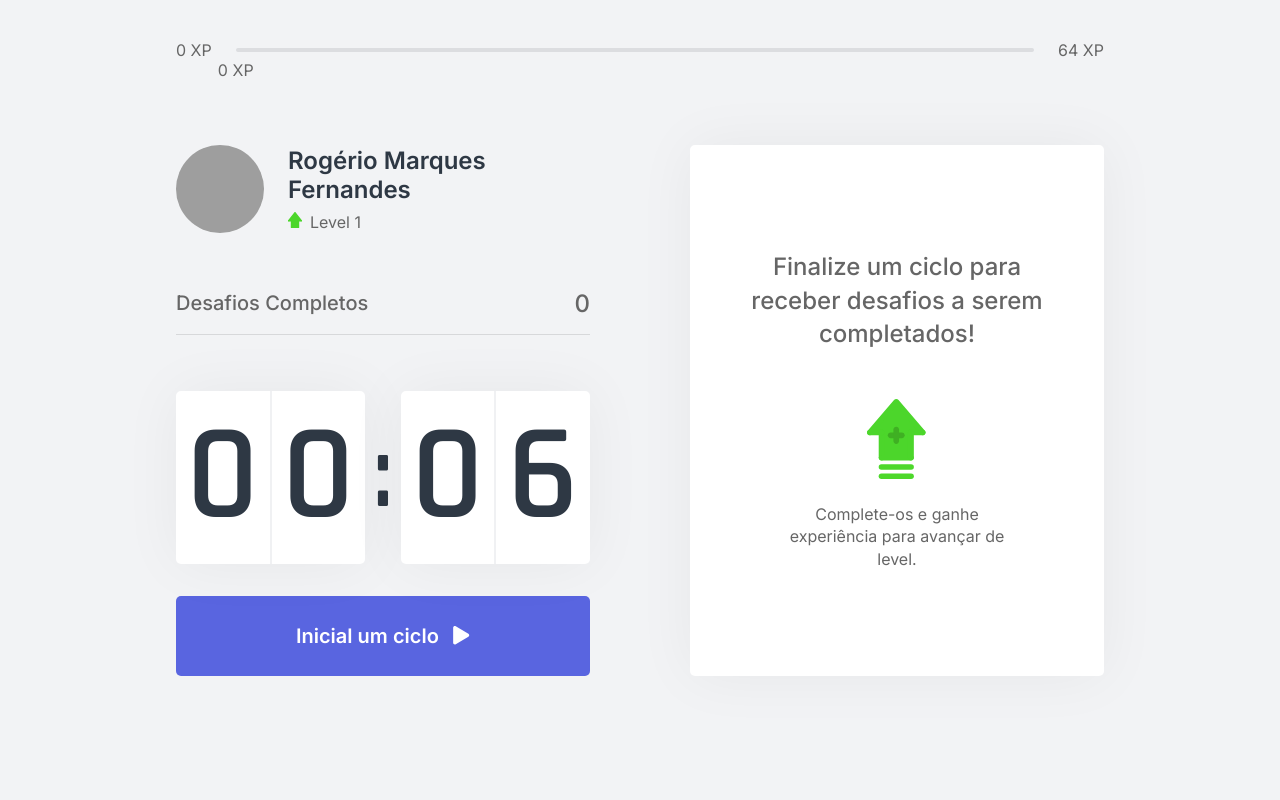
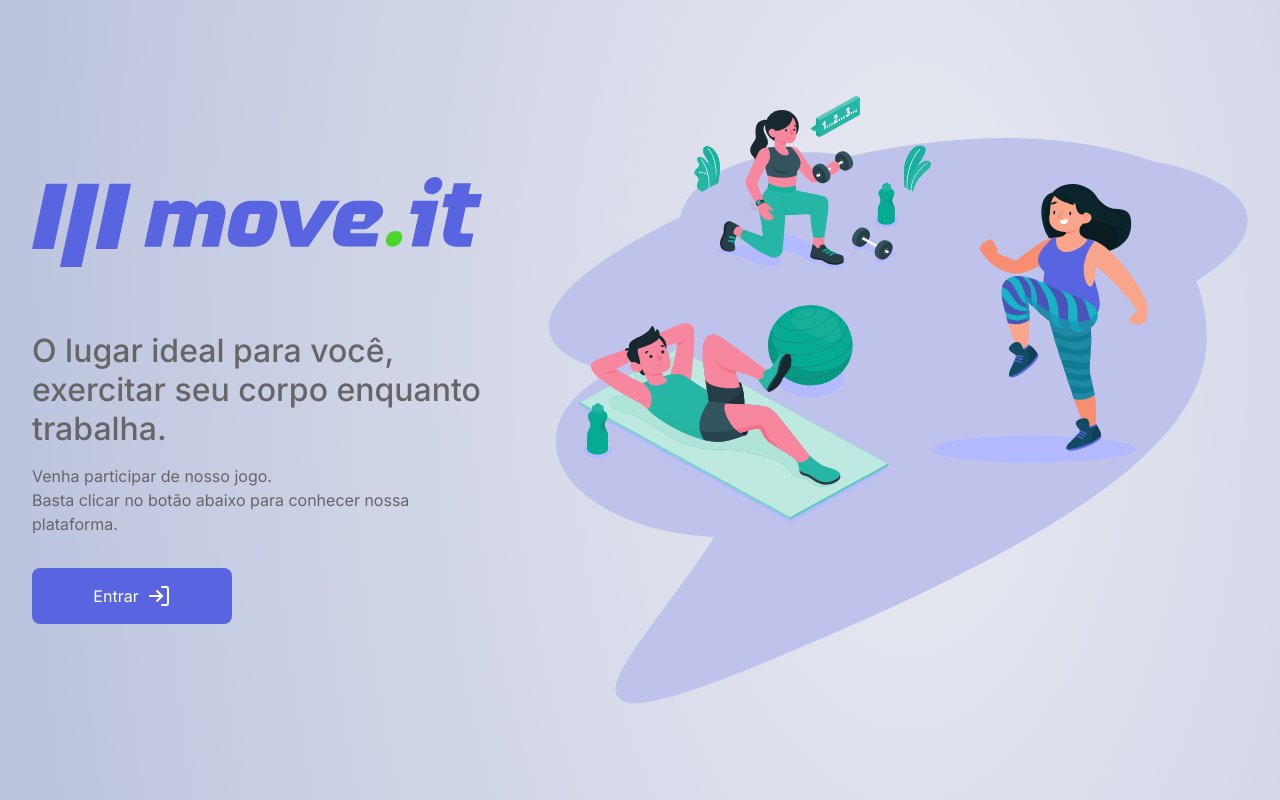
Before and after one commit to rogerrm95/move.it, a Next.js app: page / in a window 1280 px wide. Built offline with nearby package versions, Linux system fonts and the light colour scheme; grey boxes are pictures that could not be loaded.

Commit message:
Refactoring: Rotas

```diff
--- a/src/pages/index.tsx
+++ b/src/pages/index.tsx
@@ -1,41 +1,41 @@
 // NEXT //
 import Head from 'next/head'
+import { useRouter } from 'next/router'
 
-// Componentes //
-import { CompletedChallenges } from '../components/CompletedChallenges';
-import { Countdown } from '../components/Countdown';
-import { ChallengeBox } from '../components/ChallengeBox';
-import { ExperienceBar } from "../components/ExperienceBar";
-import { LevelUpModal } from '../components/LevelUpModal';
-import { Perfil } from '../components/Perfil';
+import { FiLogIn } from 'react-icons/fi'
+import styles from './../styles/pages/LandingPage.module.scss'
 
-// CSS //
-import styles from '../styles/pages/Home.module.scss'
+export default function LandingPage() {
+  const { push } = useRouter()
 
-export default function Home() {
   return (
     <div className={styles.container}>
       <Head>
         <title>Início | Move.It</title>
       </Head>
 
-      <LevelUpModal/>
+      <main className={styles.main}>
+        <section className={styles.description}>
+          <img src="./logo-full.svg" alt="Logo" />
 
-      <ExperienceBar />
+          <h1>
+            O lugar ideal para você, <br />
+            exercitar seu corpo enquanto trabalha.
+          </h1>
 
-      <section>
-        <div>
-          <Perfil />
+          <p>
+            Venha participar de nosso jogo.<br />
+            Basta clicar no botão abaixo para conhecer nossa plataforma.
+          </p>
 
-          <CompletedChallenges />
+          <button className={styles.beginButton} onClick={() => push('/login')}>
+            Entrar
+            <FiLogIn size={24} color='#FFF' />
+          </button>
+        </section>
 
-          <Countdown />
-        </div>
-
-        <div>
-          <ChallengeBox />
-        </div>
-      </section>
+        <img src="./assets/hero-image.svg" alt="Pessoas Exercitando" />
+      </main>
     </div>
   )
 }
```
Also changed, not shown: src/pages/home/index.tsx (added, +41 -0 lines), src/pages/landing/index.tsx (deleted, +0 -35 lines), src/pages/login/index.tsx (+10 -5 lines).
